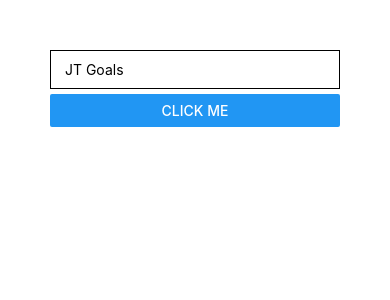
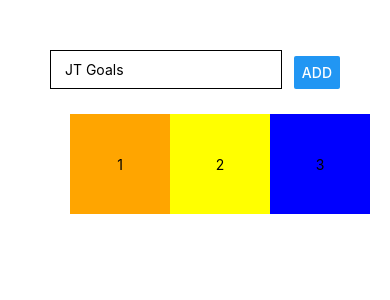
Before and after one commit to JunaidSystems/RnPlanGoals, a React Native app: screen / in a window 390 px wide. Shown: the top 300 px of the page. Built offline with nearby package versions, Linux system fonts and the light colour scheme.

Commit message:
adjusting layouts direction using flex property and inline styling

```diff
--- a/App.js
+++ b/App.js
@@ -5,15 +5,51 @@ import { Button, StyleSheet, Text, TextInput, View } from 'react-native';
 export default function App() {
   return (
     <View style={{ padding: 50 }}>
-      <View>
-        <View>
-          <TextInput
-            placeholder=" JT Goals "
-            style={{ borderColor: 'black', borderWidth: 1, padding: 10, marginBottom: 5 }}
-          />
-          <Button
-            title="click me"
-          />
+      <View style={{ flexDirection: "row", justifyContent: "space-between", alignItems: 'center' }}>
+        <TextInput
+          placeholder=" JT Goals "
+          style={{ width: '80%', borderColor: 'black', borderWidth: 1, padding: 10, marginBottom: 5 }}
+        />
+        <Button
+          title="ADD"
+        />
+      </View>
+      <View style={{ padding: 20, flexDirection:'row',justifyContent:'space-between' }}>
+        <View
+          style={{
+            backgroundColor: 'orange',
+            width: 100,
+            height: 100,
+            justifyContent: 'center',
+            alignItems: 'center',
+            alignSelf:'flex-start'
+          }}
+        >
+          <Text>1</Text>
+        </View>
+        <View
+          style={{
+            backgroundColor: 'yellow',
+            width: 100,
+            height: 100,
+            justifyContent: 'center',
+            alignItems: "center",
+            alignSelf:'center'
+          }}
+        >
+          <Text>2</Text>
+        </View>
+        <View
+          style={{
+            backgroundColor: 'blue',
+            width: 100,
+            height: 100,
+            justifyContent: 'center',
+            alignItems: "center",
+            alignSelf:'flex-end'
+          }}
+        >
+          <Text>3</Text>
         </View>
       </View>
     </View>
```
